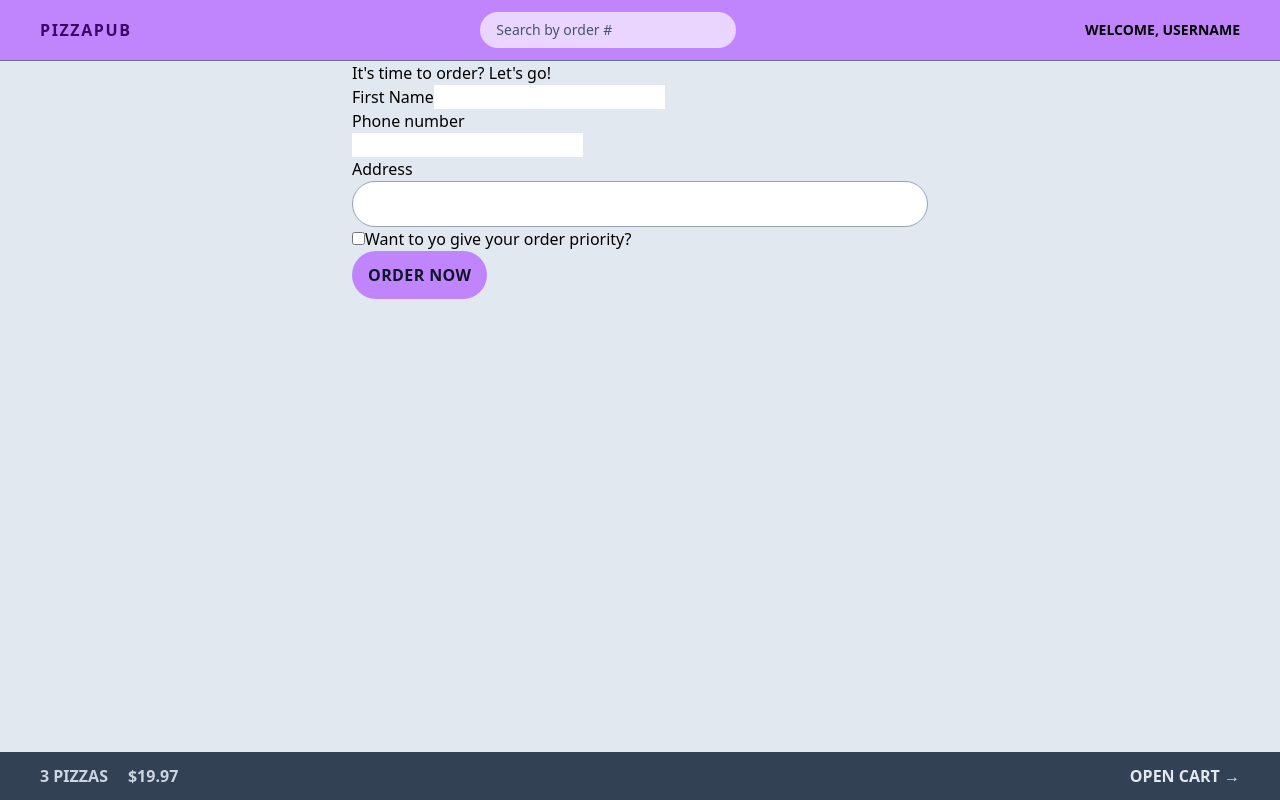
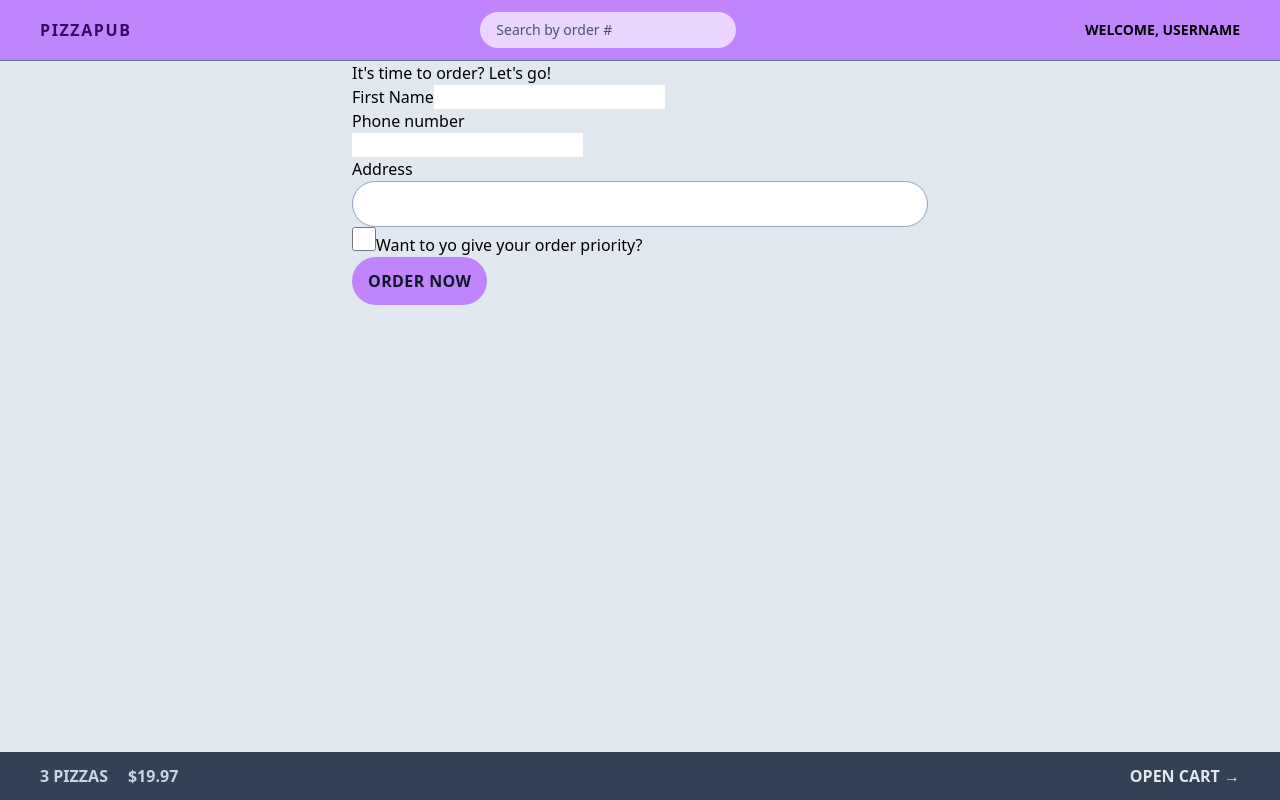
Before and after one commit to bakNa2t/pizzapub, a React (Vite) app: page /order/new in a window 1280 px wide. Built offline with nearby package versions, Linux system fonts and the light colour scheme.

Commit message:
Update styles for priority checkbox in OrderSearching

```diff
--- a/src/base-blocks/order/OrderCreating.jsx
+++ b/src/base-blocks/order/OrderCreating.jsx
@@ -72,6 +72,7 @@ function OrderCreating() {
 
         <div>
           <input
+            className="focus:ring-rounded-full h-6 w-6 accent-purple-400 outline-none focus:outline-none focus:ring focus:ring-purple-400 focus:ring-offset-2"
             type="checkbox"
             name="priority"
             id="priority"
```
